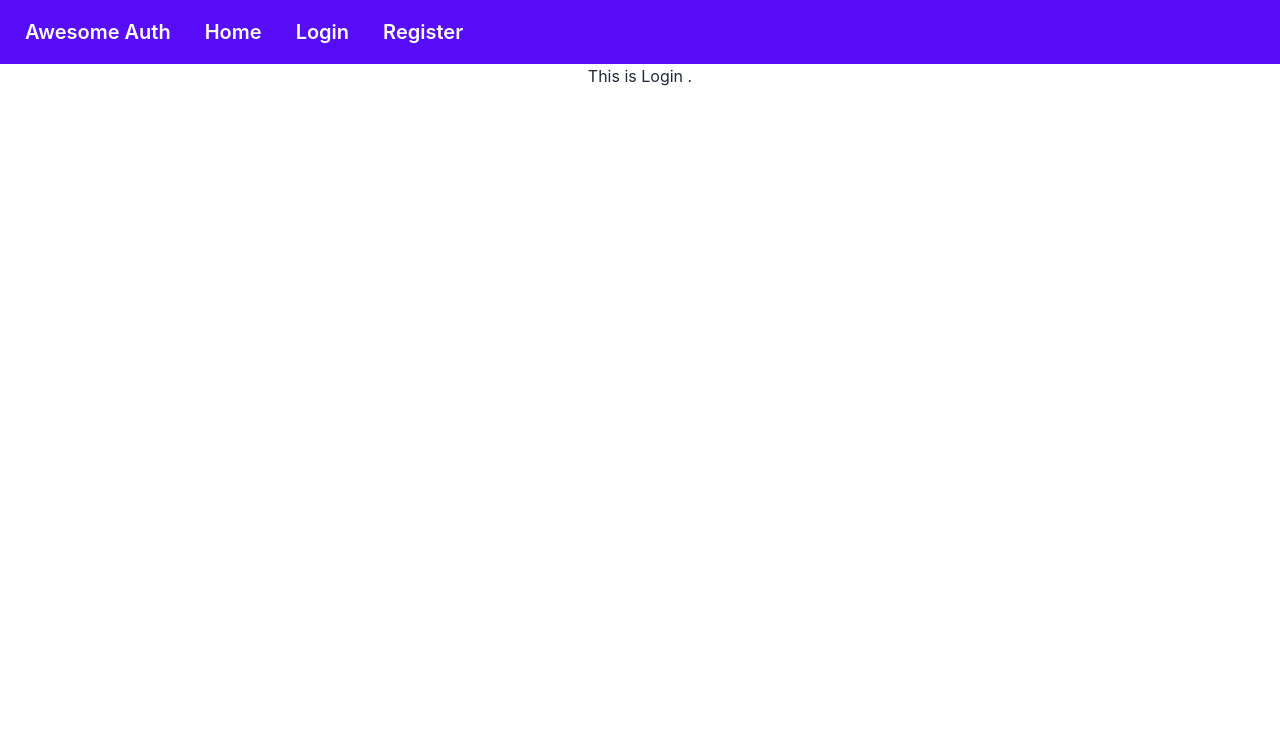
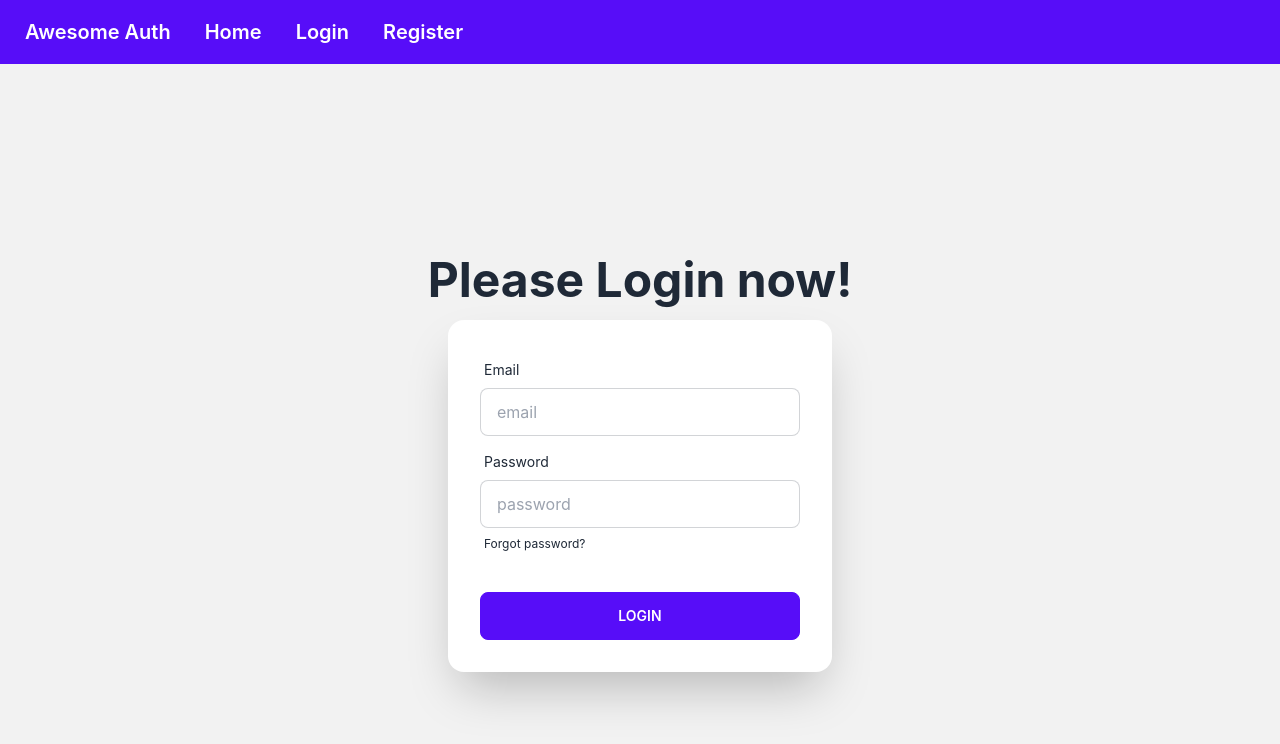
Before and after one commit to Marufhossain112/module-58, a React (Create React App) app: page /login in a window 1280 px wide. Shown: the top 744 px of the page. Built offline with nearby package versions, Linux system fonts and the light colour scheme.

Commit message:
modified login page 2/7.10

```diff
--- a/src/components/Login.js
+++ b/src/components/Login.js
@@ -1,11 +1,51 @@
-import React from 'react';
+import React from "react";
 
 const Login = () => {
-    return (
-        <div>
-            <h2>This is Login .</h2>
+  return (
+    <div>
+      <form className="hero min-h-screen bg-base-200">
+        <div className="hero-content flex-col ">
+          <div className="text-center lg:text-left">
+            <h1 className="text-5xl font-bold">Please Login now!</h1>
+          </div>
+          <div className="card flex-shrink-0 w-full max-w-sm shadow-2xl bg-base-100">
+            <div className="card-body">
+              <div className="form-control">
+                <label className="label">
+                  <span className="label-text">Email</span>
+                </label>
+                <input
+                  type="text"
+                  placeholder="email"
+                  className="input input-bordered"
+                  required
+                />
+              </div>
+              <div className="form-control">
+                <label className="label">
+                  <span className="label-text">Password</span>
+                </label>
+                <input
+                  type="password"
+                  placeholder="password"
+                  className="input input-bordered"
+                  required
+                />
+                <label className="label">
+                  <a href="#" className="label-text-alt link link-hover">
+                    Forgot password?
+                  </a>
+                </label>
+              </div>
+              <div className="form-control mt-6">
+                <button className="btn btn-primary">Login</button>
+              </div>
+            </div>
+          </div>
         </div>
-    );
+      </form>
+    </div>
+  );
 };
 
 export default Login;
```
